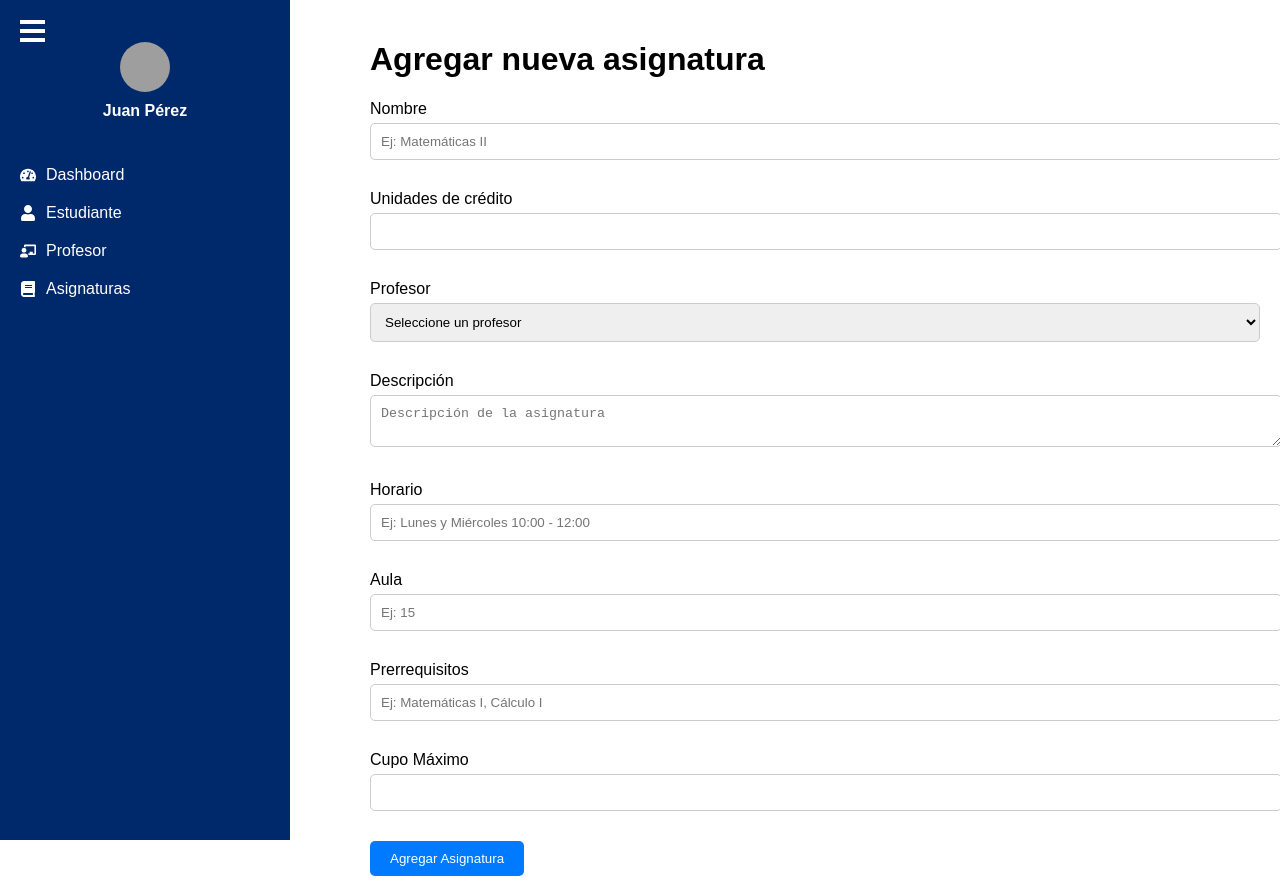
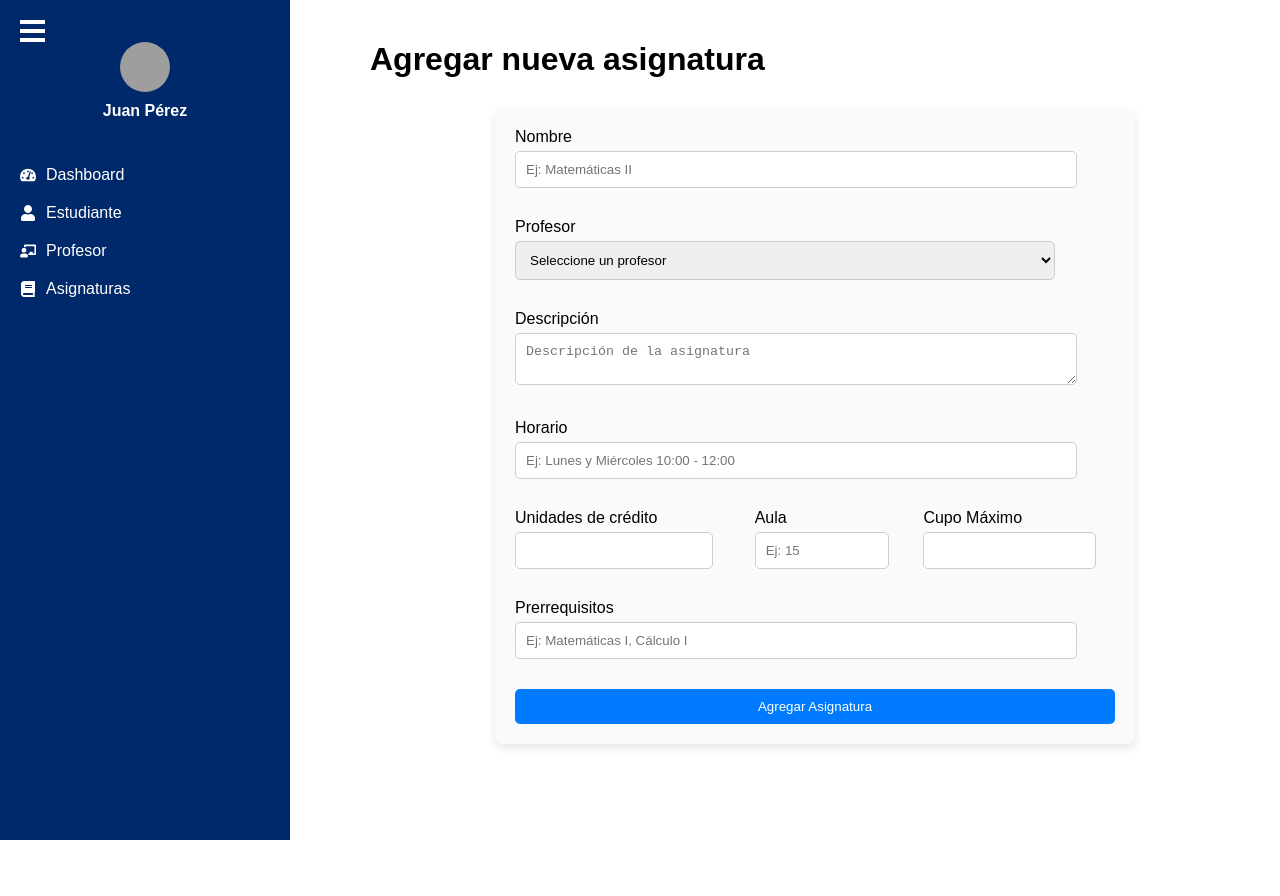
Before and after one commit to JeinderAbanero/View_Add-Asignatura_DW_M4, a React (Vite) app in the folder react-app/: page / in a window 1280 px wide. After the commit the page ends 800 px from the top, so only its background shows below. Built offline with nearby package versions, Linux system fonts and the light colour scheme; grey boxes are pictures that could not be loaded.

Commit message:
Ajuste y validacion de formulario

```diff
--- a/react-app/src/App.css
+++ b/react-app/src/App.css
@@ -1,5 +1,6 @@
 /* Estilos generales */
-body, html {
+body,
+html {
   margin: 0;
   padding: 0;
   height: 100%;
@@ -10,6 +11,11 @@ body, html {
   display: flex;
   height: 100%;
   transition: margin-left 0.3s ease, padding-left 0.3s ease;
+}
+
+.title {
+  text-align: left;
+  margin-bottom: 20px;
 }
 
 .sidebar {
@@ -112,7 +118,7 @@ nav ul li svg {
 }
 
 .menu-open .main-content {
-  margin-left: 100px;  /* Desplazamos el contenido hacia la derecha cuando el menú está abierto */
+  margin-left: 100px; /* Desplazamos el contenido hacia la derecha cuando el menú está abierto */
   padding-left: 270px; /* Asegura que el contenido no se solape con el menú */
 }
 
@@ -121,6 +127,23 @@ nav ul li svg {
 }
 
 /* Estilos del formulario */
+.card {
+  max-width: 600px;
+  margin: 0 auto;
+  padding: 20px;
+  background-color: #fafafa;
+  box-shadow: 0 4px 8px rgba(0, 0, 0, 0.1);
+  border-radius: 8px;
+  margin-top: 30px;
+}
+
+.card h1 {
+  margin-bottom: 20px;
+  text-align: center;
+  font-size: 1.5em;
+  color: #333;
+}
+
 .form label {
   display: block;
   margin-bottom: 10px;
@@ -129,11 +152,25 @@ nav ul li svg {
 .form input,
 .form select,
 .form textarea {
-  width: 100%;
+  width: 90%;
   padding: 10px;
   margin: 5px 0 20px;
   border: 1px solid #ccc;
   border-radius: 5px;
+}
+.form-row {
+  display: flex;
+  gap: 20px;
+  justify-content: space-between;
+}
+
+.small-input {
+  width: calc(33.33% - 10px); /* Dividimos el espacio para tres campos */
+  padding: 10px;
+  margin: 5px 0 20px;
+  border: 1px solid #ccc;
+  border-radius: 5px;
+  box-sizing: border-box;
 }
 
 button {
@@ -143,6 +180,7 @@ button {
   border: none;
   border-radius: 5px;
   cursor: pointer;
+  width: 100%;
 }
 
 button:hover {
--- a/react-app/src/App.jsx
+++ b/react-app/src/App.jsx
@@ -1,7 +1,8 @@
+// src/App.jsx
 import React, { useState } from "react";
-import "./App.css";
 import Sidebar from "./components/Sidebar";
 import MainContent from "./components/MainContent";
+import "./App.css";
 
 function App() {
   const [menuOpen, setMenuOpen] = useState(true);
@@ -30,7 +31,19 @@ function App() {
 
   const handleSubmit = (e) => {
     e.preventDefault();
-    console.log("Datos enviados:", formData);
+    let isValid = true;
+
+    for (const field in formData) {
+      if (!validateField(field, formData[field])) {
+        isValid = false;
+        alert(`El campo ${field} no es válido`);
+        break;
+      }
+    }
+
+    if (isValid) {
+      console.log("Datos enviados:", formData);
+    }
   };
 
   const toggleMenu = () => setMenuOpen(!menuOpen);
--- /dev/null
+++ b/react-app/src/components/Card.jsx
@@ -0,0 +1,7 @@
+import React from "react";
+
+const Card = ({ children }) => {
+  return <div className="card">{children}</div>;
+};
+
+export default Card;
--- a/react-app/src/components/FormAsignatura.jsx
+++ b/react-app/src/components/FormAsignatura.jsx
@@ -1,11 +1,66 @@
-import React from "react";
+import React, { useState } from "react";
+import Card from "./Card";
 
-const FormAsignatura = ({
-  formData,
-  profesores,
-  handleChange,
-  handleSubmit,
-}) => (
+const FormAsignatura = () => {
+  const [formData, setFormData] = useState({
+    nombre: "",
+    creditos: "",
+    profesor: "",
+    descripcion: "",
+    horario: "",
+    aula: "",
+    prerrequisitos: "",
+    cupoMaximo: "",
+  });
+
+  const profesores = [
+    "Anya Volkova",
+    "Kai Chen",
+    "Zara Elara",
+    "Rowan Ashcroft",
+  ];
+
+  const handleChange = (e) => {
+    const { name, value } = e.target;
+    setFormData({ ...formData, [name]: value });
+  };
+
+  const validateField = (field, value) => {
+    switch (field) {
+      case "nombre":
+        return value.length >= 3 && value.length <= 50;
+      case "creditos":
+        return Number(value) > 0 && Number(value) <= 10;
+      case "horario":
+        return /^[a-zA-Z0-9 ,:-]+$/.test(value); // Valida letras, números, comas, guiones, etc.
+      case "cupoMaximo":
+        return Number(value) > 0 && Number(value) <= 100;
+      default:
+        return true;
+    }
+  };
+
+  const handleSubmit = (e) => {
+    e.preventDefault();
+    let isValid = true;
+
+    for (const field in formData) {
+      if (!validateField(field, formData[field])) {
+        isValid = false;
+        alert(`El campo ${field} no es válido`);
+        break;
+      }
+    }
+
+    if (isValid) {
+      console.log("Datos enviados:", formData);
+    }
+  };
+
+  return (
+    <>
+      <h1 className="title">Agregar nueva asignatura</h1>
+      <Card>
         <form className="form" onSubmit={handleSubmit}>
           <label>
             Nombre
@@ -15,16 +70,6 @@ const FormAsignatura = ({
               value={formData.nombre}
               onChange={handleChange}
               placeholder="Ej: Matemáticas II"
-        required
-      />
-    </label>
-    <label>
-      Unidades de crédito
-      <input
-        type="number"
-        name="creditos"
-        value={formData.creditos}
-        onChange={handleChange}
               required
             />
           </label>
@@ -64,6 +109,19 @@ const FormAsignatura = ({
               required
             />
           </label>
+          {/* Fila para los campos pequeños */}
+          <div className="form-row">
+            <label>
+              Unidades de crédito
+              <input
+                type="number"
+                name="creditos"
+                value={formData.creditos}
+                onChange={handleChange}
+                className="small-input"
+                required
+              />
+            </label>
             <label>
               Aula
               <input
@@ -71,10 +129,23 @@ const FormAsignatura = ({
                 name="aula"
                 value={formData.aula}
                 onChange={handleChange}
+                className="small-input"
                 placeholder="Ej: 15"
                 required
               />
             </label>
+            <label>
+              Cupo Máximo
+              <input
+                type="number"
+                name="cupoMaximo"
+                value={formData.cupoMaximo}
+                onChange={handleChange}
+                className="small-input"
+                required
+              />
+            </label>
+          </div>
           <label>
             Prerrequisitos
             <input
@@ -85,18 +156,11 @@ const FormAsignatura = ({
               placeholder="Ej: Matemáticas I, Cálculo I"
             />
           </label>
-    <label>
-      Cupo Máximo
-      <input
-        type="number"
-        name="cupoMaximo"
-        value={formData.cupoMaximo}
-        onChange={handleChange}
-        required
-      />
-    </label>
           <button type="submit">Agregar Asignatura</button>
         </form>
+      </Card>
+    </>
   );
+};
 
 export default FormAsignatura;
--- a/react-app/src/components/MainContent.jsx
+++ b/react-app/src/components/MainContent.jsx
@@ -1,11 +1,11 @@
+// src/components/MainContent.jsx
 import React from "react";
-import FormAsignatura from "./FormAsignatura";
+import SubjectForm from "./FormAsignatura";
 
 const MainContent = ({ formData, profesores, handleChange, handleSubmit }) => {
   return (
     <main className="main-content">
-      <h1>Agregar nueva asignatura</h1>
-      <FormAsignatura
+      <SubjectForm
         formData={formData}
         profesores={profesores}
         handleChange={handleChange}
--- a/react-app/src/components/NavMenu.jsx
+++ b/react-app/src/components/NavMenu.jsx
@@ -1,4 +1,5 @@
 import React from "react";
+
 import {
   FaTachometerAlt,
   FaUser,
--- a/react-app/src/components/Sidebar.jsx
+++ b/react-app/src/components/Sidebar.jsx
@@ -1,14 +1,51 @@
-import React, { useState } from "react";
-import MenuToggle from "./MenuToggle";
-import Profile from "./Profile";
-import NavMenu from "./NavMenu";
+// src/components/Sidebar.jsx
+import React from "react";
+
+import {
+  FaTachometerAlt,
+  FaUser,
+  FaChalkboardTeacher,
+  FaBook,
+} from "react-icons/fa";
 
 const Sidebar = ({ menuOpen, toggleMenu }) => {
   return (
-    <aside className="sidebar">
-      <MenuToggle toggleMenu={toggleMenu} />
-      {menuOpen && <Profile />}
-      <NavMenu menuOpen={menuOpen} />
+    <aside className={`sidebar ${menuOpen ? "menu-open" : "menu-closed"}`}>
+      <div className="menu-toggle" onClick={toggleMenu}>
+        <div className="bar"></div>
+        <div className="bar"></div>
+        <div className="bar"></div>
+      </div>
+      {menuOpen && (
+        <div className="profile">
+          <img
+            className="profile-img"
+            src="https://randomuser.me/api/portraits/men/75.jpg"
+            alt="Perfil"
+          />
+          <p className="profile-name">Juan Pérez</p>
+        </div>
+      )}
+      <nav>
+        <ul>
+          <li>
+            <FaTachometerAlt />
+            {menuOpen && <span>Dashboard</span>}
+          </li>
+          <li>
+            <FaUser />
+            {menuOpen && <span>Estudiante</span>}
+          </li>
+          <li>
+            <FaChalkboardTeacher />
+            {menuOpen && <span>Profesor</span>}
+          </li>
+          <li>
+            <FaBook />
+            {menuOpen && <span>Asignaturas</span>}
+          </li>
+        </ul>
+      </nav>
     </aside>
   );
 };
```
Lines whose indentation alone changed are shown as unchanged.
